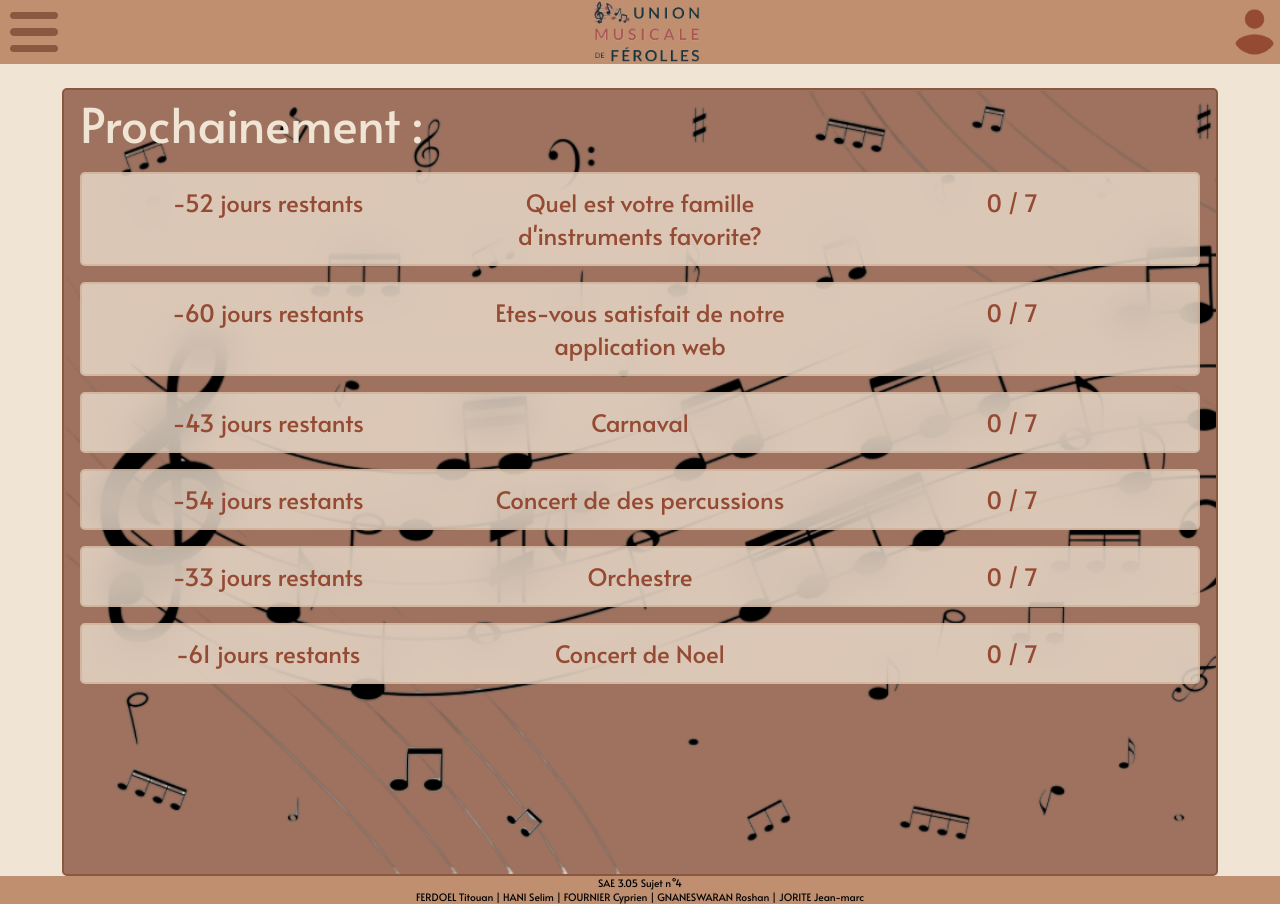
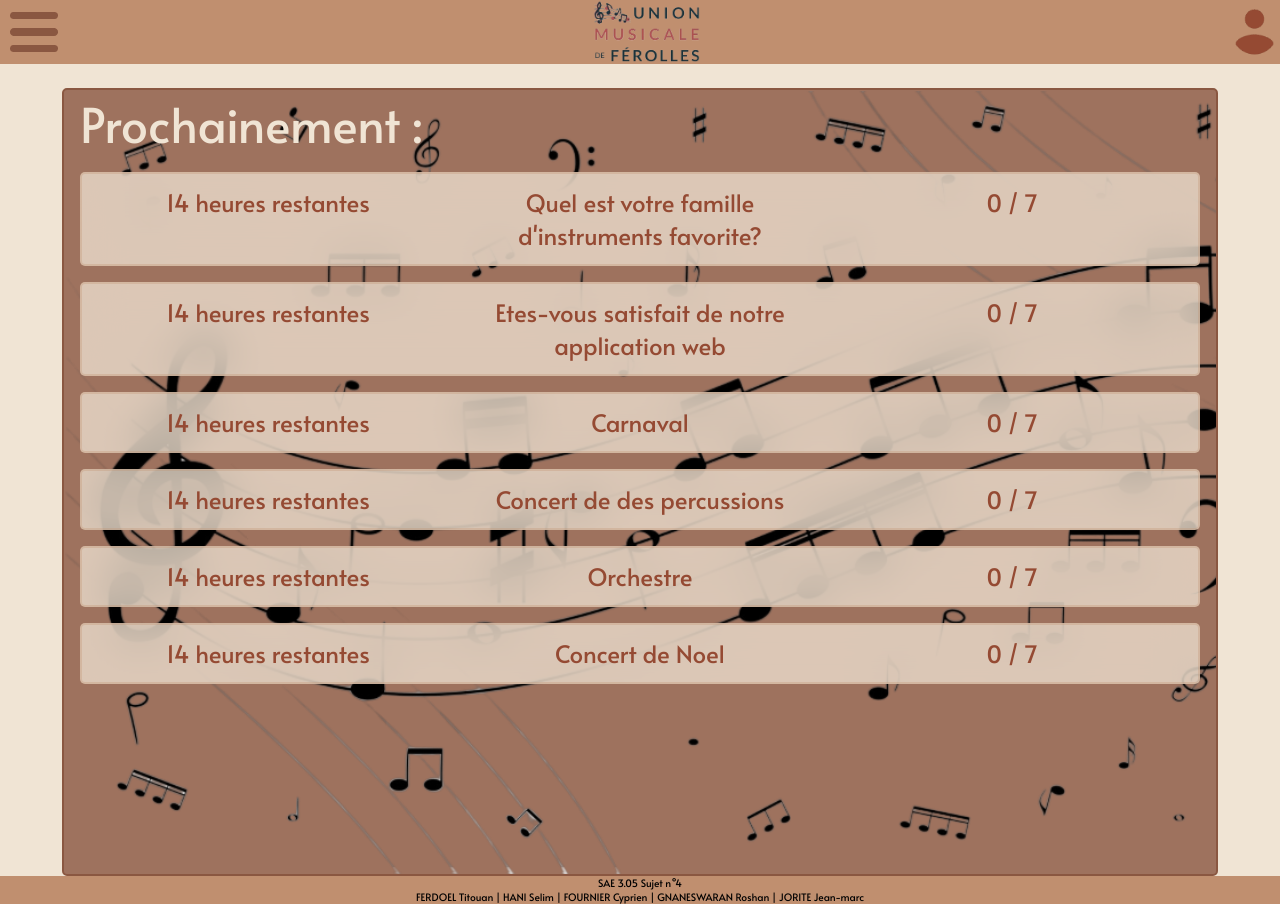
Before and after one commit to SelimHani/SAE-3.05-Sujet4, a Flask app: template projet/templates/sondages.html in a window 1280 px wide. Run offline with Flask 3, Linux system fonts and the light colour scheme; the template is opened without the code that fills it: values that come from a table or form of the project are taken from there, others are empty; some libraries are stand-ins or nearby versions.

Commit message:
Ajouter la gestion des heures restantes dans les modèles et les templates

```diff
--- a/projet/models.py
+++ b/projet/models.py
@@ -136,7 +136,13 @@ class Sondage(db.Model):
         aujourdhui = datetime.now()  # Date actuelle
 
         difference = date_fin - aujourdhui  # Calcul de la différence de dates
-        return difference.days  # Nombre de jours restants jusqu'à la date de fin
+        jours_restants = difference.days  # Nombre de jours restants jusqu'à la date de fin
+        heures_restantes = difference.seconds // 3600  # Nombre d'heures restantes jusqu'à la date de fin
+
+        if heures_restantes > 24:
+            heures_restantes = -1
+
+        return (jours_restants, heures_restantes)  # Retourne le nombre de jours et d'heures restants
 
 
 class Activite(db.Model):
--- a/projet/templates/accueil.html
+++ b/projet/templates/accueil.html
@@ -20,7 +20,11 @@
         {% for s in sondages[::-1][0:6]%}
         <div class="sondage">
 
-            <p>{{s.jours_restants()}} jours restants</p>
+            {% if s.jours_restants()[1] == -1 %}
+                <p>{{s.jours_restants()[0]}} jours restants</p>
+            {% else %}
+                <p>{{s.jours_restants()[1]}} heures restantes</p>
+            {% endif %}
 
             <a href="{{ url_for('repondre_sondage',id=s.id)}}">
             {% if s.question %}<p>{{s.question}}</p>
--- a/projet/templates/repondre_sondage.html
+++ b/projet/templates/repondre_sondage.html
@@ -25,6 +25,7 @@
       <h1>{{sondage.activite.nom}}</h1>
       {% if sondage.question%}
       <h1>{{sondage.question}}</h1>
+      <p>Fin le  {{sondage.get_date()}}</p>
       {%endif%}
     </div>
 
--- a/projet/templates/sondages.html
+++ b/projet/templates/sondages.html
@@ -13,7 +13,11 @@
     {% else %}
     <a href="{{ url_for('reponse_sondage',id=s.id)}}">
     {% endif %}
-      <p>{{s.jours_restants()}} jours restants</p>
+      {% if s.jours_restants()[1] == -1 %}
+      <p>{{s.jours_restants()[0]}} jours restants</p>
+      {% else %}
+      <p>{{s.jours_restants()[1]}} heures restantes</p>
+      {% endif %}
       {% if s.question %}
       <p>{{s.question}}</p>
       <p>{{s.nombre_reponses()[0]}} / {{s.nombre_reponses()[1]}}</p>
```
